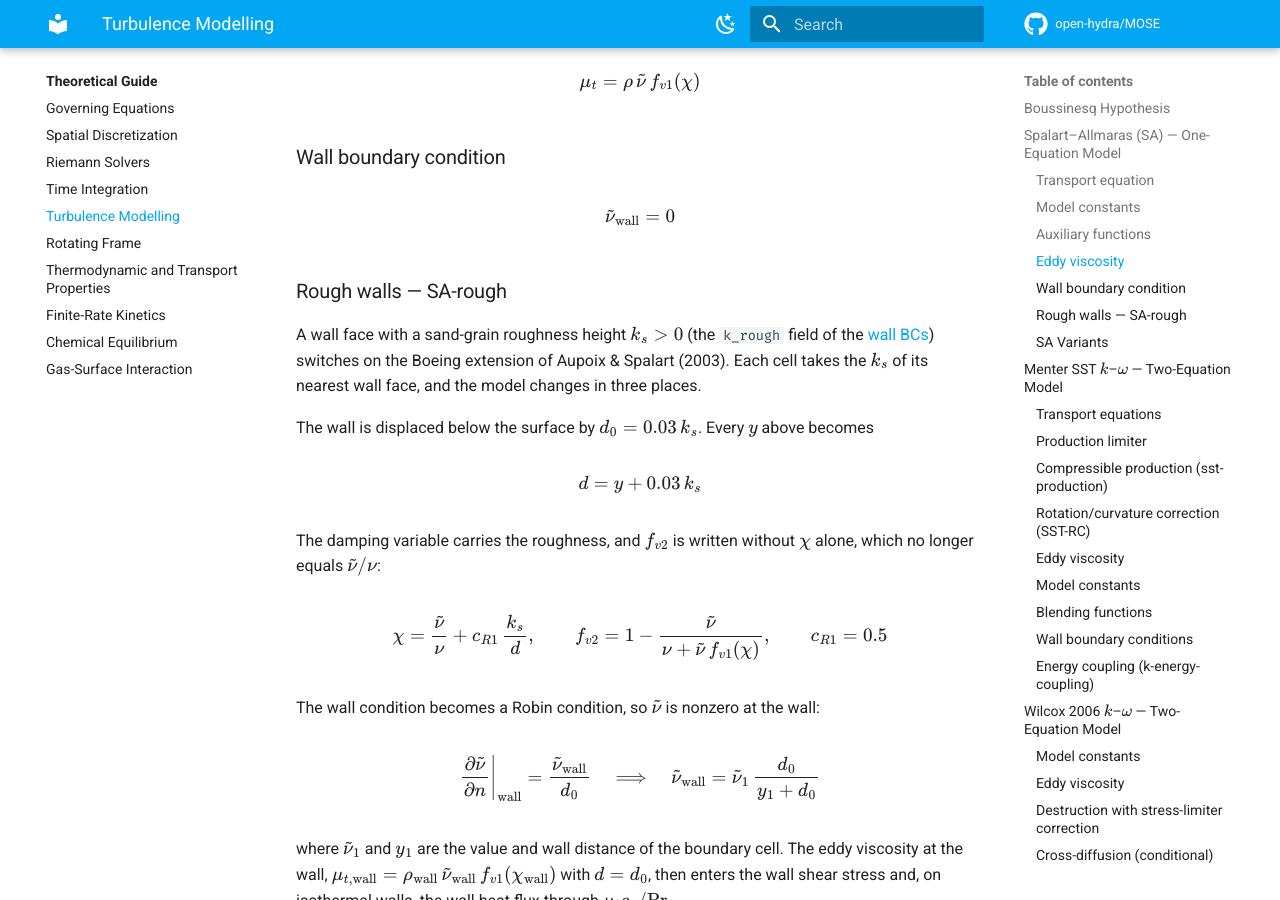
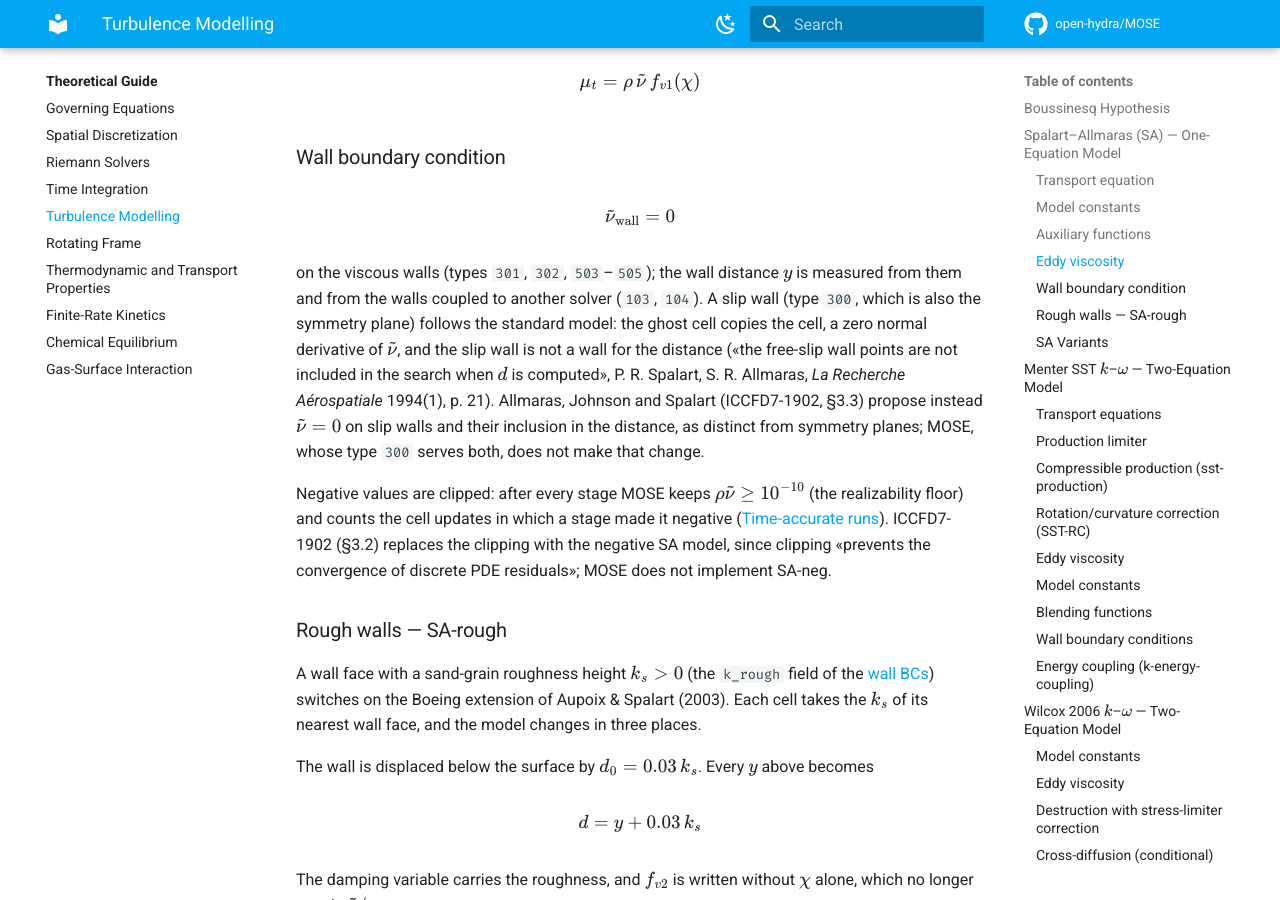
Before and after one commit to open-hydra/MOSE, an MkDocs documentation site: the page built from docs/theory/turbulence.md, in a window 1280 px wide and 900 px high, scrolled down 2322 px. Built offline with MkDocs 1.6.1 and Material for MkDocs 9.7.7, drawn with Linux system fonts in a browser that asks for light colours; comment, search, counter and statistics services are not loaded.

Commit message:
Docs: Spalart-Allmaras, slip walls and clipping as in the standard model
The guide gave the SA wall condition nu~ = 0 but did not say what MOSE
does on slip walls or with negative values, where the published model
has a standard form and a later proposal.
- Slip walls (type 300, which is also the symmetry plane): the ghost
  cell copies the cell, a zero normal derivative of nu~, and the slip
  wall is not a wall for the distance, which takes the viscous walls
  (types 301, 302, 503-505) and the walls coupled to another solver
  (103, 104), as in the standard model ("the free-slip wall points are
  not included in the search when d is computed"). Allmaras, Johnson and
  Spalart (ICCFD7-1902, section 3.3) propose nu~ = 0 on slip walls and
  their inclusion in the distance, as distinct from symmetry planes;
  MOSE, with one type for both, does not make that change.
- Negative values: after every stage MOSE keeps rho nu~ >= 1e-10 and
  counts the stages that made it negative. ICCFD7-1902 (section 3.2)
  replaces this clipping with the negative SA model, since clipping
  "prevents the convergence of discrete PDE residuals"; MOSE does not
  implement SA-neg.

No code changes.

Basis: P. R. Spalart, S. R. Allmaras, La Recherche Aerospatiale 1994(1),
p. 21; S. R. Allmaras, F. T. Johnson, P. R. Spalart, ICCFD7-1902 (2012),
sections 3.2 and 3.3. In the code: Ghost_Symmetry for type 300, Is_Wall
for the distance (103, 104, 301, 302, 503-505), the floor of
Spalart_Enforce_Realizability (1e-10). The text is in
docs/theory/turbulence.md:111-124.

Co-Authored-By: Claude Opus 5.5 <noreply@anthropic.com>

```diff
--- a/docs/theory/turbulence.md
+++ b/docs/theory/turbulence.md
@@ -107,6 +107,21 @@ $$
 $$
 \tilde\nu_\text{wall} = 0
 $$
+
+on the viscous walls (types `301`, `302`, `503`–`505`); the wall distance $y$ is measured from
+them and from the walls coupled to another solver (`103`, `104`). A slip wall (type `300`, which
+is also the symmetry plane) follows the standard model: the ghost cell copies the cell, a zero
+normal derivative of $\tilde\nu$, and the slip wall is not a wall for the distance («the free-slip
+wall points are not included in the search when $d$ is computed», P. R. Spalart, S. R. Allmaras,
+*La Recherche Aérospatiale* 1994(1), p. 21). Allmaras, Johnson and Spalart (ICCFD7-1902, §3.3)
+propose instead $\tilde\nu = 0$ on slip walls and their inclusion in the distance, as distinct
+from symmetry planes; MOSE, whose type `300` serves both, does not make that change.
+
+Negative values are clipped: after every stage MOSE keeps $\rho\tilde\nu \ge 10^{-10}$ (the
+realizability floor) and counts the cell updates in which a stage made it negative
+([Time-accurate runs](#time-accurate-runs-explicit-sources)). ICCFD7-1902 (§3.2) replaces the
+clipping with the negative SA model, since clipping «prevents the convergence of discrete PDE
+residuals»; MOSE does not implement SA-neg.
 
 ### Rough walls — SA-rough
 
```
